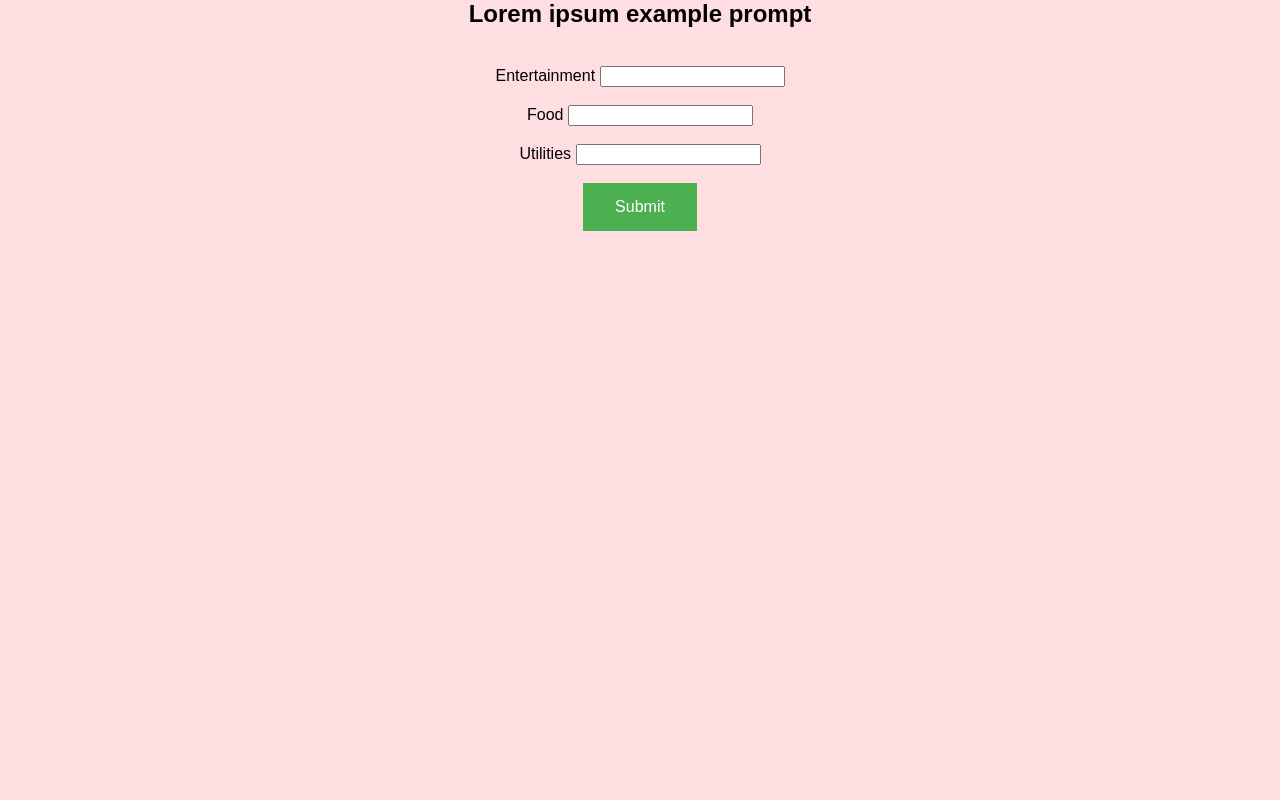
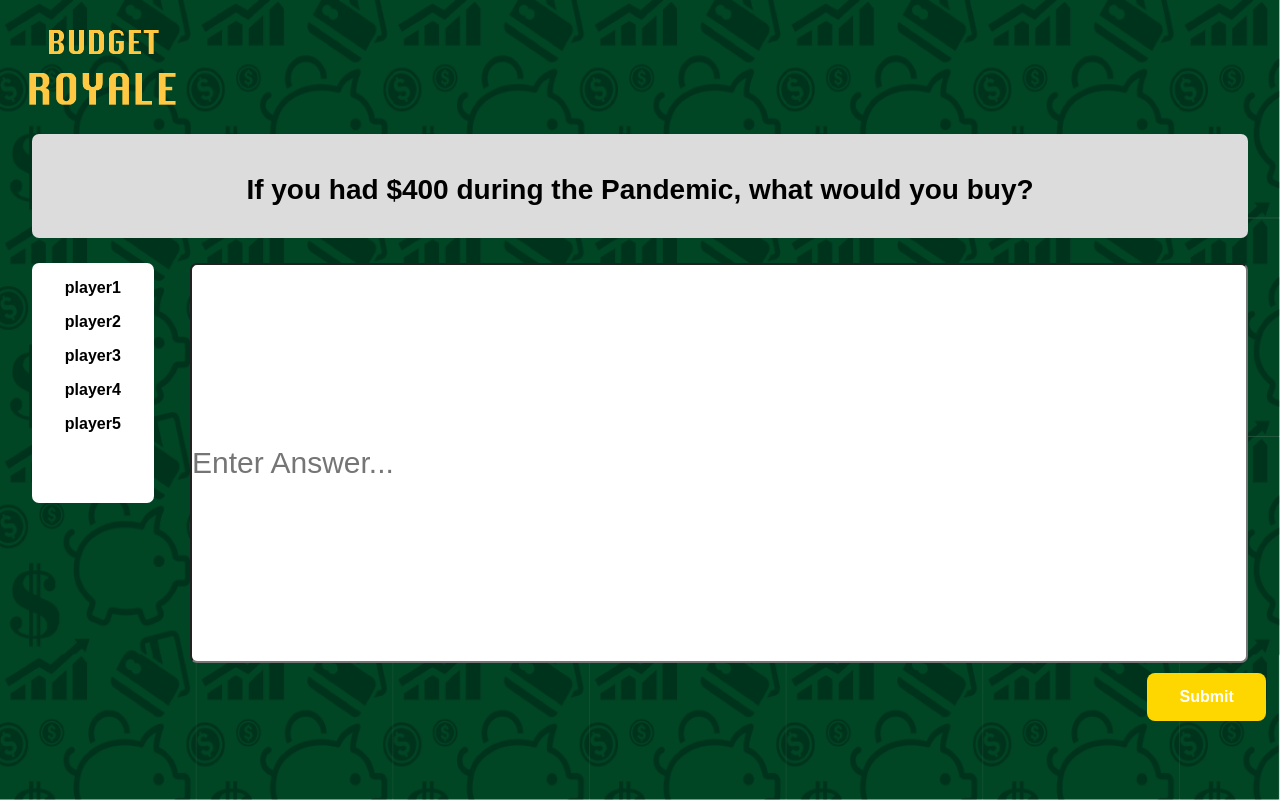
Before and after one commit to patrickhuang112/BudgetRoyale, a Django app: page /submit/ in a window 1280 px wide. Run offline with Django 3.2, Linux system fonts and the light colour scheme.

Commit message:
added HTML and CSS styling to submit page. needs functionality and quick fix to txt input

```diff
--- a/static/budgetroyale/styles/submit.css
+++ b/static/budgetroyale/styles/submit.css
@@ -22,10 +22,8 @@ button {
 
 .content {
     display : block;
-    margin-left: auto;
-    margin-right : auto;
-    width : 50%;
-    text-align: center;
+    margin: 0 auto;
+    width : 95%;
 }
 
 .content button {
@@ -33,3 +31,56 @@ button {
     margin-left: auto;
     margin-right: auto;
 }
+
+.b_royale{
+    height:12%;
+    width: 12%;
+    margin-top: 2%;
+    margin-left: 2%;
+    margin-bottom: 1%;
+}
+
+.content > .prompt{
+    color: black;
+    background-color:  #DCDCDC;
+    border-radius: 7px;
+    height: 3%;
+    text-align: center;
+    padding: 40px 0;
+    font-size: 28;
+    font-weight: bold;
+}
+
+ .content >.players{
+    margin-top: 2%;
+    color: black;
+    background-color: white;
+    min-width: 10%;
+    width: 3%;
+    height: 30%;
+    text-align: center;
+    border-radius: 7px;
+    font-weight: bold;
+    float: left;
+}
+
+#field1{
+    border-radius: 7px;
+    height:50%;
+    width:100%;
+    font-size: 30;
+    padding: 0 0;
+}
+
+.content > .forms{
+    margin-left: 13%;
+    margin-top: 2%;
+}
+
+#submitButton{
+    margin-left: 90.5%;
+    margin-top:1%;
+    border-radius: 8px;
+    background-color: #FFD700;
+    font-weight: bold;
+}
--- a/templates/submit.html
+++ b/templates/submit.html
@@ -6,24 +6,51 @@
     <link rel = "stylesheet" type = "text/css" href= "{% static 'budgetroyale/styles/submit.css' %}">
 </head>
 <body>
+    <style>
+        body {
+          background-image: url('{% static "budgetroyale/images/backgroundGame.png"%}');
+          background-size: 100% 100%;
+        }
+    </style>
+
+    <img src = "{% static "budgetroyale/images/b_royale.png" %}" class = "b_royale"/>
     <div class = "content">
-        <h2>Lorem ipsum example prompt</h2>
-        <br />
-        <form>
-            <label for = "field1">Entertainment</label>
-            <input type = "text" id = "field1">
-            <br/><br/>
-            <label for = "field2">Food</label>
-            <input type = "text" id = "field2">
-            <br/><br/>
-            <label for = "field3">Utilities</label>
-            <input type = "text" id = "field3">
-            <br/><br/>
-            <form action='submit' method='POST'>{% csrf_token %}
-            <button type= "button" id = "submitButton">Submit</button>
+        <div class = "prompt">
+            If you had $400 during the Pandemic, what would you buy? <!-- you can replace with random prompts -->
+        </div>
+
+            <div class = "players">
+
+                <div id = "player1">
+                    <p>player1</p>
+                </div>
+
+                <div id = "player2">
+                    <p>player2</p>
+                </div>
+
+                <div id = "player3">
+                    <p>player3</p>
+                </div>
+
+                <div id = "player4">
+                    <p>player4</p>
+                </div>
+
+                <div id = "player5">
+                    <p>player5</p>
+                </div>
+            </div>
+        <div class = "forms">
+            <form>
+                <input type = "text" id = "field1" placeholder = "Enter Answer...">
+
+                <form action='submit' method='POST'>{% csrf_token %}
+                <button type= "button" id = "submitButton">Submit</button>
+                </form>
+
             </form>
-
-        </form>
+        </div>
     </div>
     <script>
     var count=0;
```
